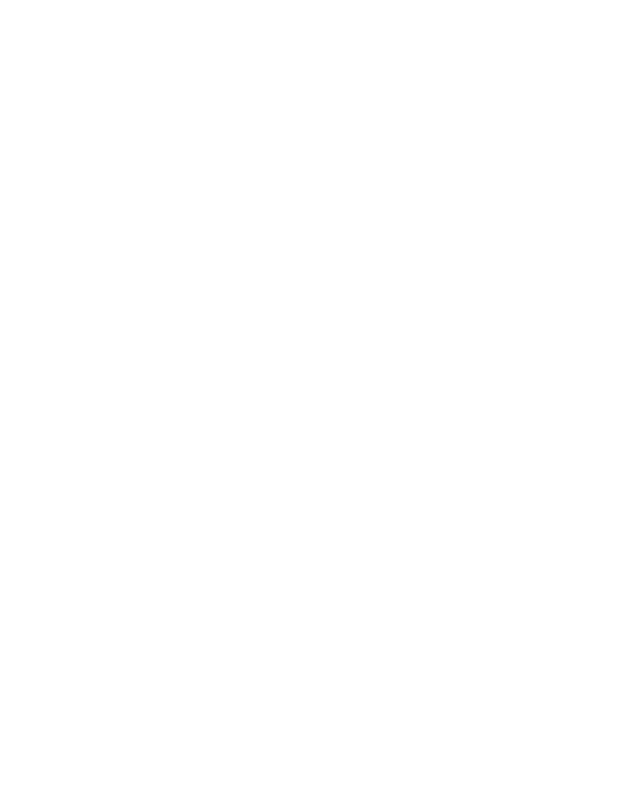
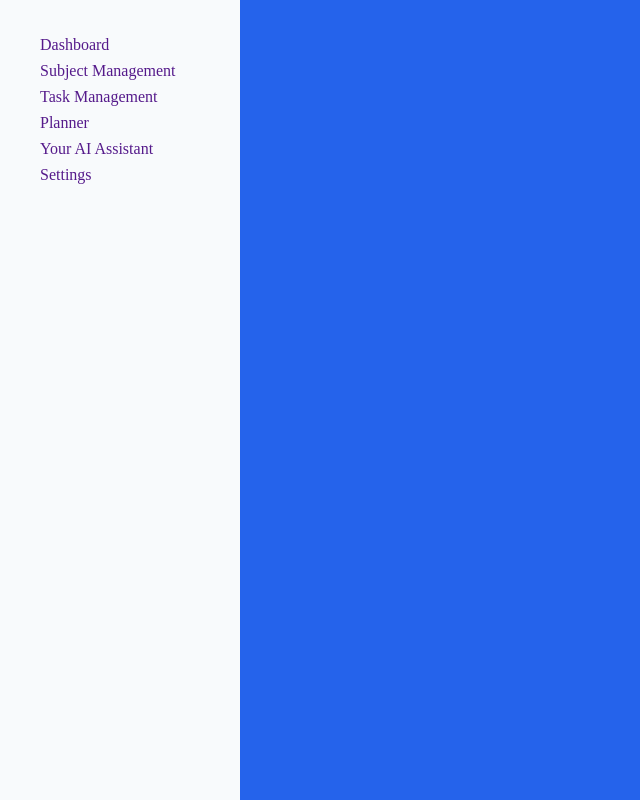
Before and after one commit to PatrickTheNightOwl/Study-Planner, a plain HTML site: page HTML/index.html in a window 1280 px wide. Shown: the whole page, without its empty margins (0-640 px from the left). Drawn offline with Linux system fonts and the light colour scheme.

Commit message:
Sidebar v0.1

```diff
--- a/CSS/style.css
+++ b/CSS/style.css
@@ -0,0 +1,22 @@
+body {
+  background-color: #2563eb;
+}
+#sidebar {
+  background-color: #f8fafc;
+  width: 240px;
+  height: 100vh; /* Full viewport height */
+  position: fixed; /* Keeps it locked to the side */
+  top: 0;
+  left: 0;
+  padding-top: 20px;
+}
+#nav-list {
+  list-style-type: none;
+}
+.nav-item {
+  list-style: none;
+  margin: 8px 0;
+}
+.nav-link {
+  text-decoration: none;
+}
--- a/HTML/index.html
+++ b/HTML/index.html
@@ -7,7 +7,24 @@
     <link rel="stylesheet" href="../CSS/style.css" />
   </head>
   <body>
-    <nav></nav>
+    <nav id="sidebar">
+      <ul id="nav-list">
+        <li class="nav-item">
+          <a href="" class="nav-link active">Dashboard</a>
+        </li>
+        <li class="nav-item">
+          <a href="" class="nav-link">Subject Management</a>
+        </li>
+        <li class="nav-item">
+          <a href="" class="nav-link">Task Management</a>
+        </li>
+        <li class="nav-item"><a href="" class="nav-link">Planner</a></li>
+        <li class="nav-item">
+          <a href="" class="nav-link">Your AI Assistant</a>
+        </li>
+        <li class="nav-item"><a href="" class="nav-link">Settings</a></li>
+      </ul>
+    </nav>
     <script src="../JS/script.js"></script>
   </body>
 </html>
```
